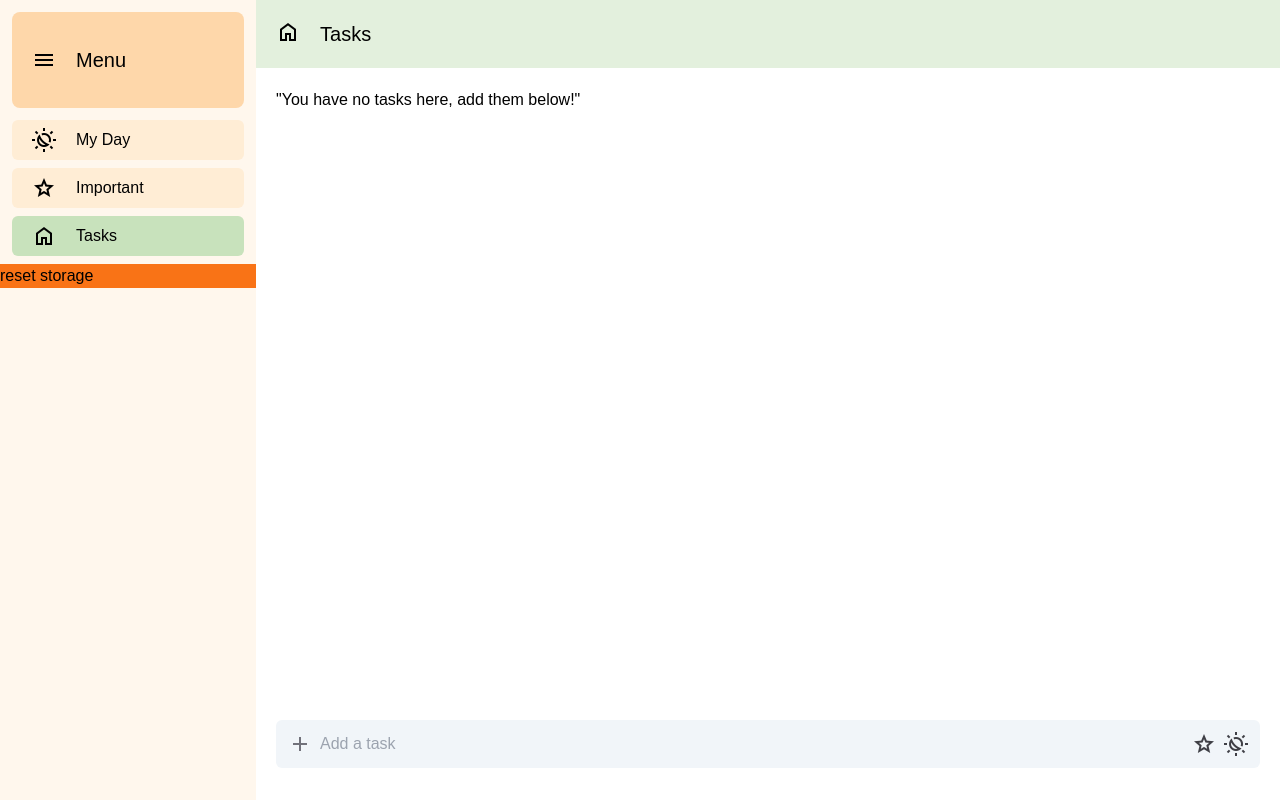
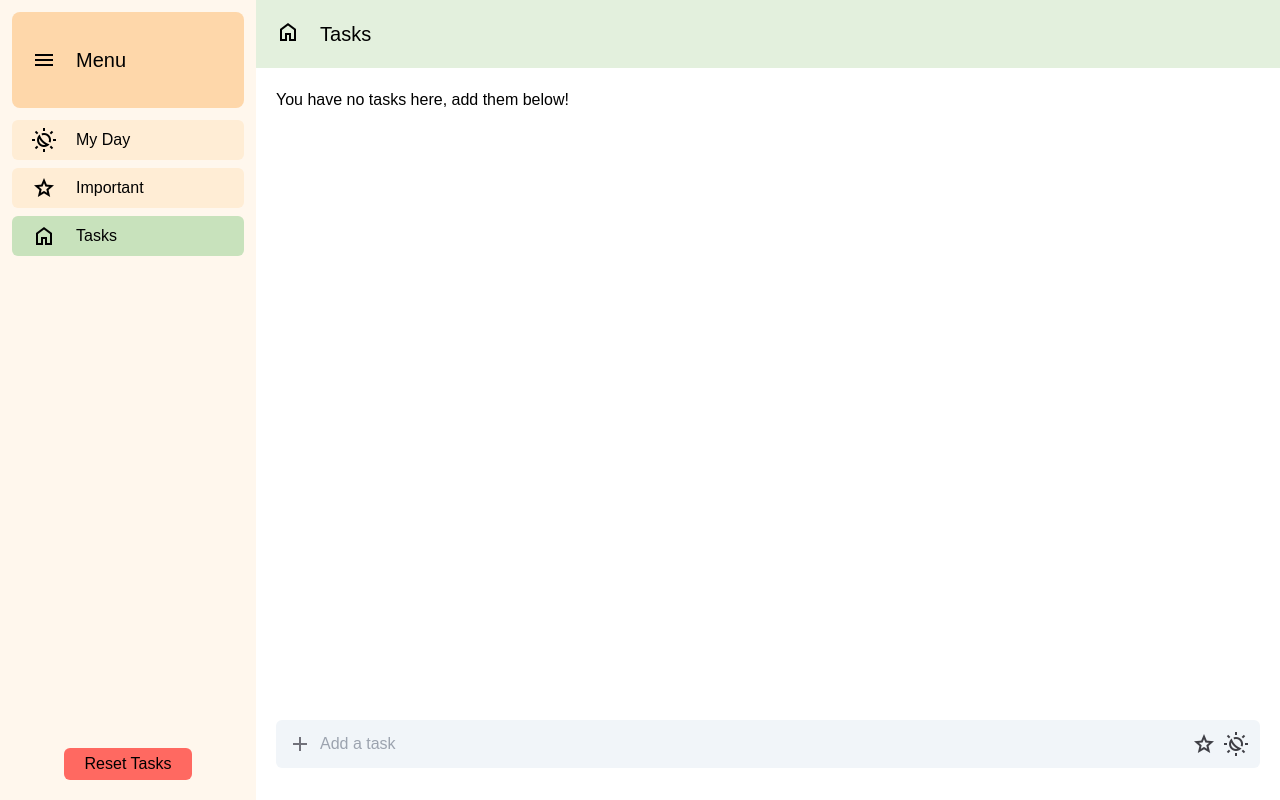
Before and after one commit to kylechi05/todo-list, a React (Vite) app in the folder app/: page /tasks in a window 1280 px wide. Built offline with nearby package versions, Linux system fonts and the light colour scheme.

Commit message:
moved some stuff around, made reset tasks button

```diff
--- a/app/src/App.jsx
+++ b/app/src/App.jsx
@@ -1,5 +1,5 @@
 import './App.css';
-import React, { useState } from 'react';
+import React, { useState, useEffect } from 'react';
 import { BrowserRouter, Routes, Route, Navigate  } from 'react-router-dom';
 import Sidenav from './pages/Sidenav.jsx';
 import Tasks from './pages/Tasks.jsx';
@@ -12,10 +12,18 @@ function App() {
   const [pending, setPending] = useState(JSON.parse(localStorage.getItem('PendingTaskList')) || []);
   const [completed, setCompleted] = useState(JSON.parse(localStorage.getItem('CompletedTaskList')) || []);
 
+  useEffect(() => {
+    localStorage.setItem('PendingTaskList', JSON.stringify(pending));
+    }, [pending])
+
+  useEffect(() => {
+    localStorage.setItem('CompletedTaskList', JSON.stringify(completed))
+    }, [completed])
+
   return (
     <BrowserRouter>
       <Routes>
-        <Route path="/" element={<Sidenav />}>
+        <Route path="/" element={<Sidenav setPending={setPending} />}>
           <Route path="/" element={<Navigate to="/tasks" />}></Route>
           <Route path="tasks" element={<Tasks pending={pending} setPending={setPending} completed={completed} setCompleted={setCompleted} />} />
           <Route path="important" element={<Important pending={pending} setPending={setPending} completed={completed} setCompleted={setCompleted} />} />
--- a/app/src/pages/Sidenav.jsx
+++ b/app/src/pages/Sidenav.jsx
@@ -8,9 +8,14 @@ const lists = [
     {href: '/tasks', listName: 'Tasks', icon: 'home', bg: 'bg-green-pastel', hover: 'hover:bg-green-pastel', deletable: false}
 ];
 
-function Sidenav() {
+function Sidenav({ setPending }) {
 
     let location = useLocation();
+
+    function resetStorage() {
+        localStorage.clear();
+        setPending([]);
+    }
 
     const listList = lists.map(list =>
         <li key={list.listName} >
@@ -27,14 +32,17 @@ function Sidenav() {
 
     return (
         <div className='h-screen w-screen flex flex-row'>
-            <div className='basis-1/5 bg-orange-50'>
+            <div className='relative basis-1/5 bg-orange-50 '>
                 <h1 className='flex text-xl h-24 m-3 rounded-lg bg-orange-200'>
                     <span className='m-auto text-center material-symbols-outlined basis-16'>menu</span>
                     <span className='m-auto grow'>Menu</span>
                 </h1>
                 <ul className='mx-3'>{listList}</ul>
-                <div className='bg-orange-500' onClick={() => {localStorage.clear()}}>
-                    reset storage
+                <div
+                    className='absolute bottom-5 right-1/4 w-1/2 p-1 text-center rounded-md cursor-pointer bg-red-pastel'
+                    onClick={resetStorage}
+                >
+                    Reset Tasks
                 </div>
             </div>
             <Outlet />
--- a/app/src/ui/TaskList.jsx
+++ b/app/src/ui/TaskList.jsx
@@ -1,15 +1,7 @@
-import React, { useState, useEffect } from 'react';
+import React, { useState } from 'react';
 import Task from './Task.jsx'
 
 function TaskList({ pending, setPending, completed, setCompleted, isImportant, isMyDay, setExpandedWindow }) {
-
-    useEffect(() => {
-        localStorage.setItem('PendingTaskList', JSON.stringify(pending));
-    }, [pending])
-
-    useEffect(() => {
-        localStorage.setItem('CompletedTaskList', JSON.stringify(completed))
-    }, [completed])
 
     const [expanded, setExpanded] = useState(true);
 
@@ -94,7 +86,7 @@ function TaskList({ pending, setPending, completed, setCompleted, isImportant, i
                     {header.message}
                 </div>
                 {returnPending.length == 0 && returnCompleted.length == 0
-                    ? <p className='p-5'>"You have no tasks here, add them below!"</p>
+                    ? <p className='p-5'>You have no tasks here, add them below!</p>
                     : null
                 }
             </div>
```
